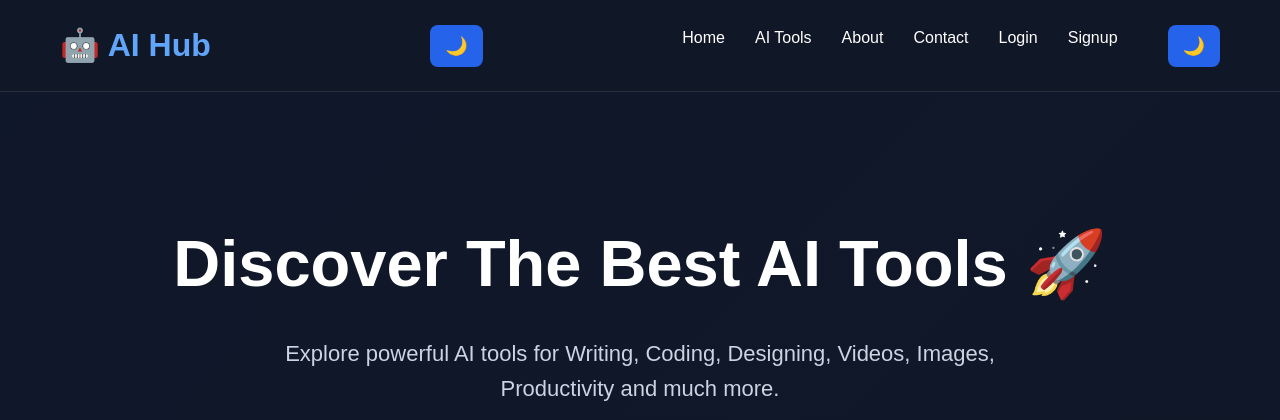
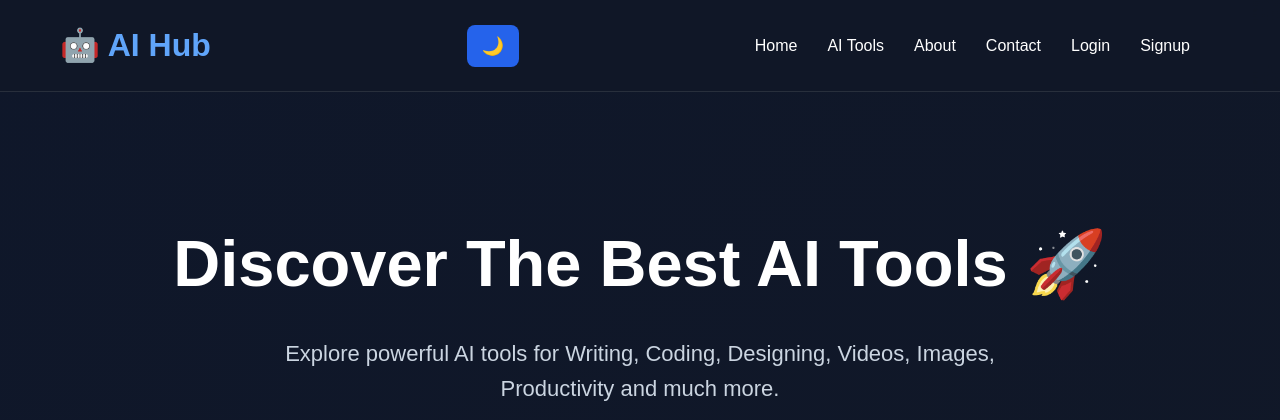
Before and after one commit to aribaamjad/python-course, a Flask app: page / in a window 1280 px wide. Shown: the top 420 px of the page. Run offline with Flask 3, Linux system fonts and the light colour scheme.

Commit message:
Removed duplicate theme button

```diff
--- a/templates/index.html
+++ b/templates/index.html
@@ -35,8 +35,6 @@
     <li><a href="/login">Login</a></li>
     <li><a href="/signup">Signup</a></li>
     <li>
-    <button id="themeBtn" onclick="toggleTheme()">🌙</button>
-</li>
 </ul>
 
 </nav>
```
